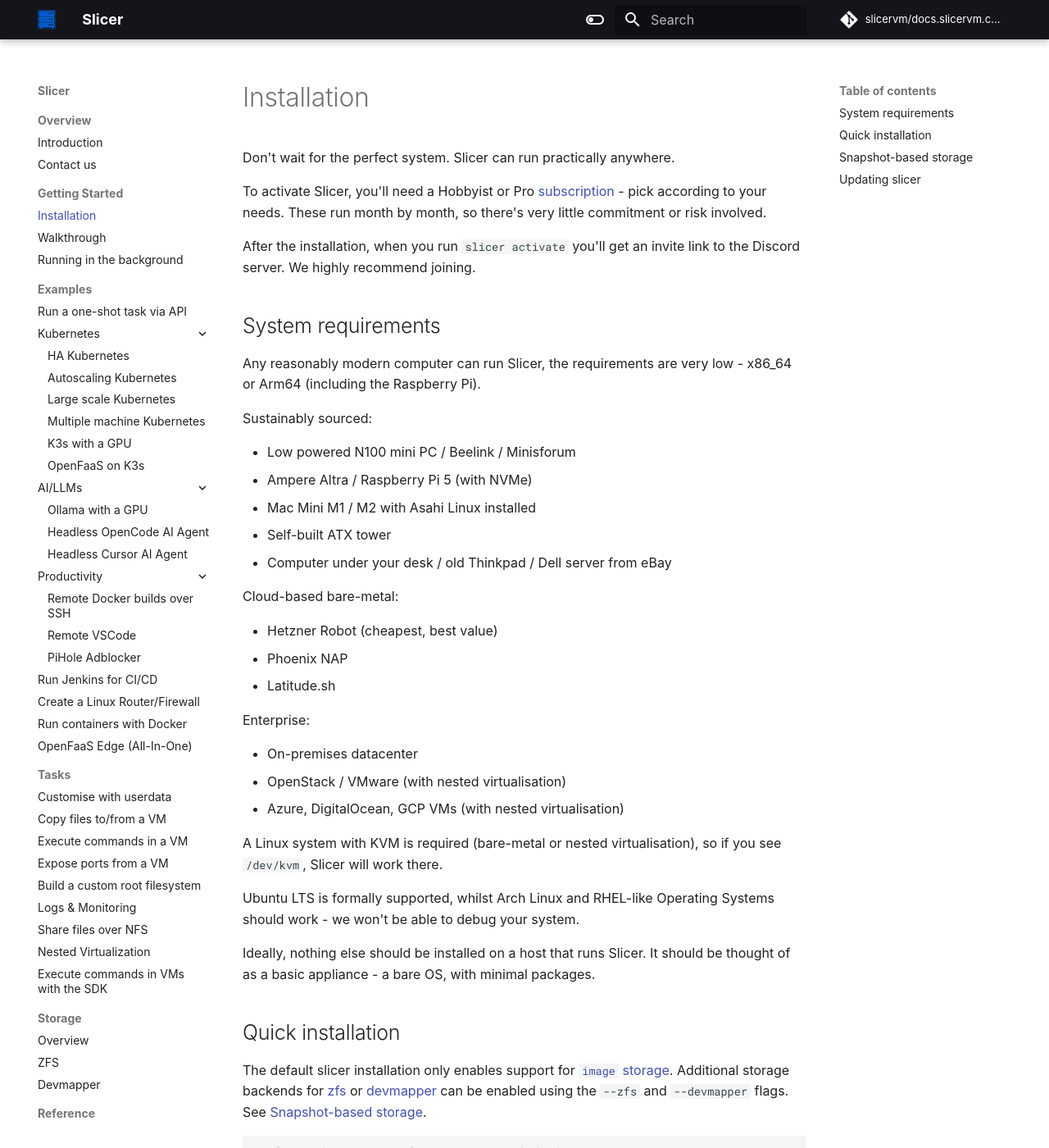
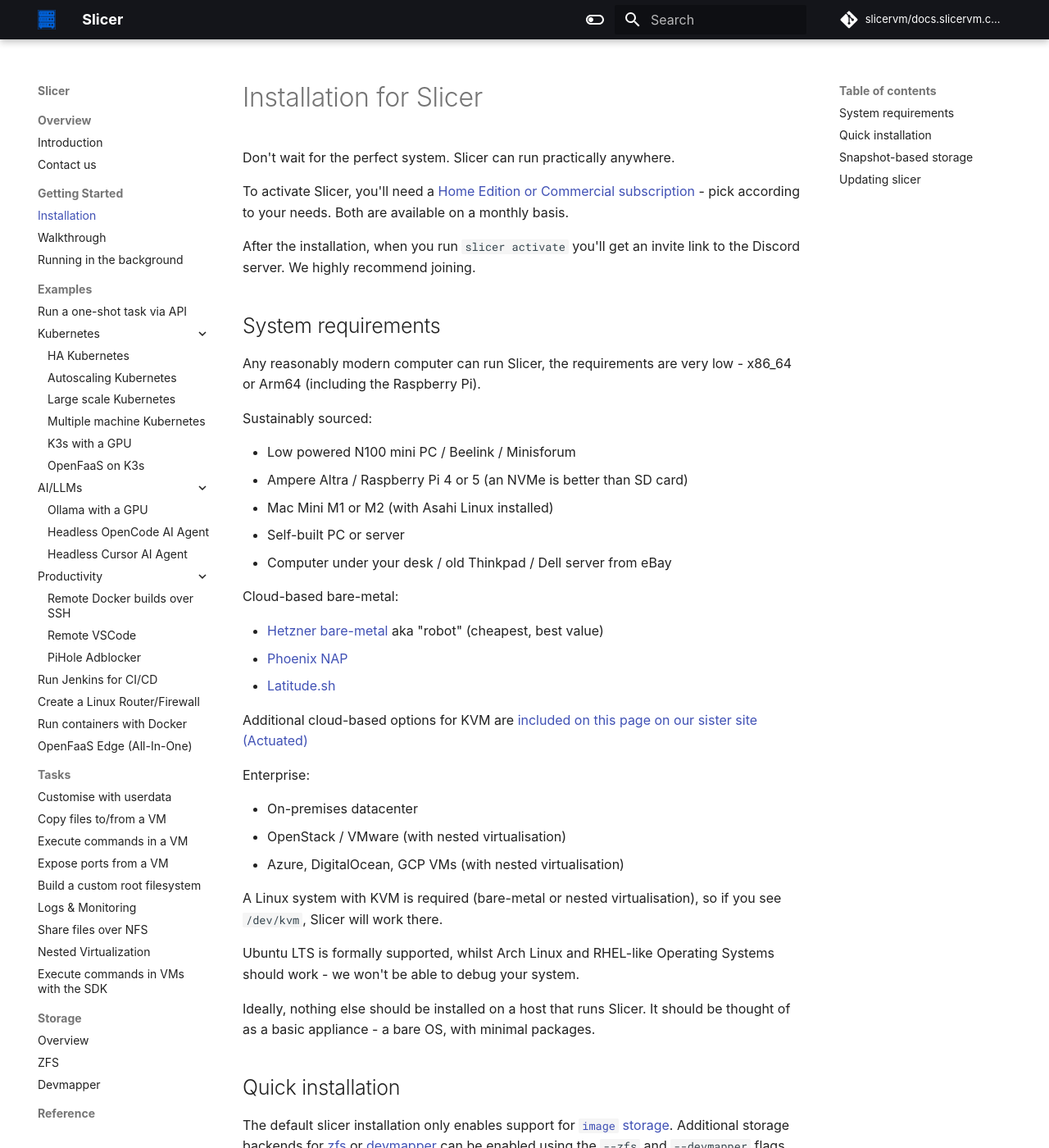
Before and after one commit to slicervm/docs.slicervm.com, an MkDocs documentation site: the page built from docs/getting-started/install.md, in a window 1280 px wide and 1400 px high. Shown: the whole window at 82% size. Built offline with MkDocs 1.6.1 and Material for MkDocs 9.7.7, drawn with Linux system fonts in a browser that asks for light colours; some web fonts are replaced; comment, search, counter and statistics services are not loaded.

Commit message:
Update intro for installation page
Signed-off-by: Alex Ellis (OpenFaaS Ltd) <alexellis2@gmail.com>

```diff
--- a/docs/getting-started/install.md
+++ b/docs/getting-started/install.md
@@ -1,8 +1,8 @@
-# Installation
+# Installation for Slicer
 
 Don't wait for the perfect system. Slicer can run practically anywhere.
 
-To activate Slicer, you'll need a Hobbyist or Pro [subscription](https://slicervm.com/pricing) - pick according to your needs. These run month by month, so there's very little commitment or risk involved.
+To activate Slicer, you'll need a [Home Edition or Commercial subscription](https://slicervm.com/pricing) - pick according to your needs. Both are available on a monthly basis.
 
 After the installation, when you run `slicer activate` you'll get an invite link to the Discord server. We highly recommend joining.
 
@@ -13,16 +13,18 @@
 Sustainably sourced:
 
 * Low powered N100 mini PC / Beelink / Minisforum
-* Ampere Altra / Raspberry Pi 5 (with NVMe)
-* Mac Mini M1 / M2 with Asahi Linux installed
-* Self-built ATX tower
+* Ampere Altra / Raspberry Pi 4 or 5 (an NVMe is better than SD card)
+* Mac Mini M1 or M2 (with Asahi Linux installed)
+* Self-built PC or server
 * Computer under your desk / old Thinkpad / Dell server from eBay
 
 Cloud-based bare-metal:
 
-* Hetzner Robot (cheapest, best value)
-* Phoenix NAP
-* Latitude.sh
+* [Hetzner bare-metal](https://www.hetzner.com/bare-metal-server) aka "robot" (cheapest, best value)
+* [Phoenix NAP](https://phoenixnap.com/bare-metal-cloud/instances)
+* [Latitude.sh](https://www.latitude.sh/features)
+
+Additional cloud-based options for KVM are [included on this page on our sister site (Actuated)](https://docs.actuated.com/provision-server/)
 
 Enterprise:
 
```
